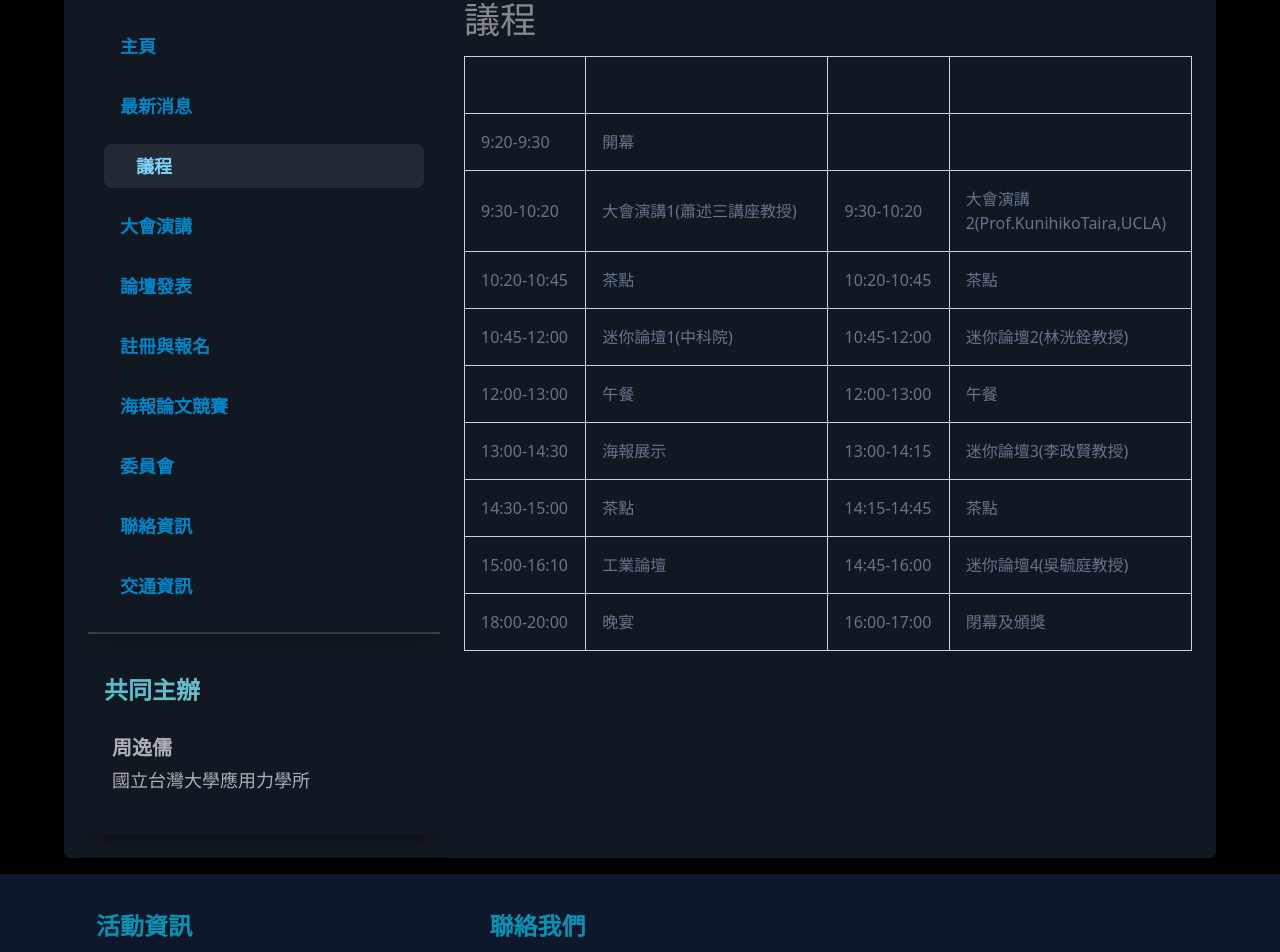
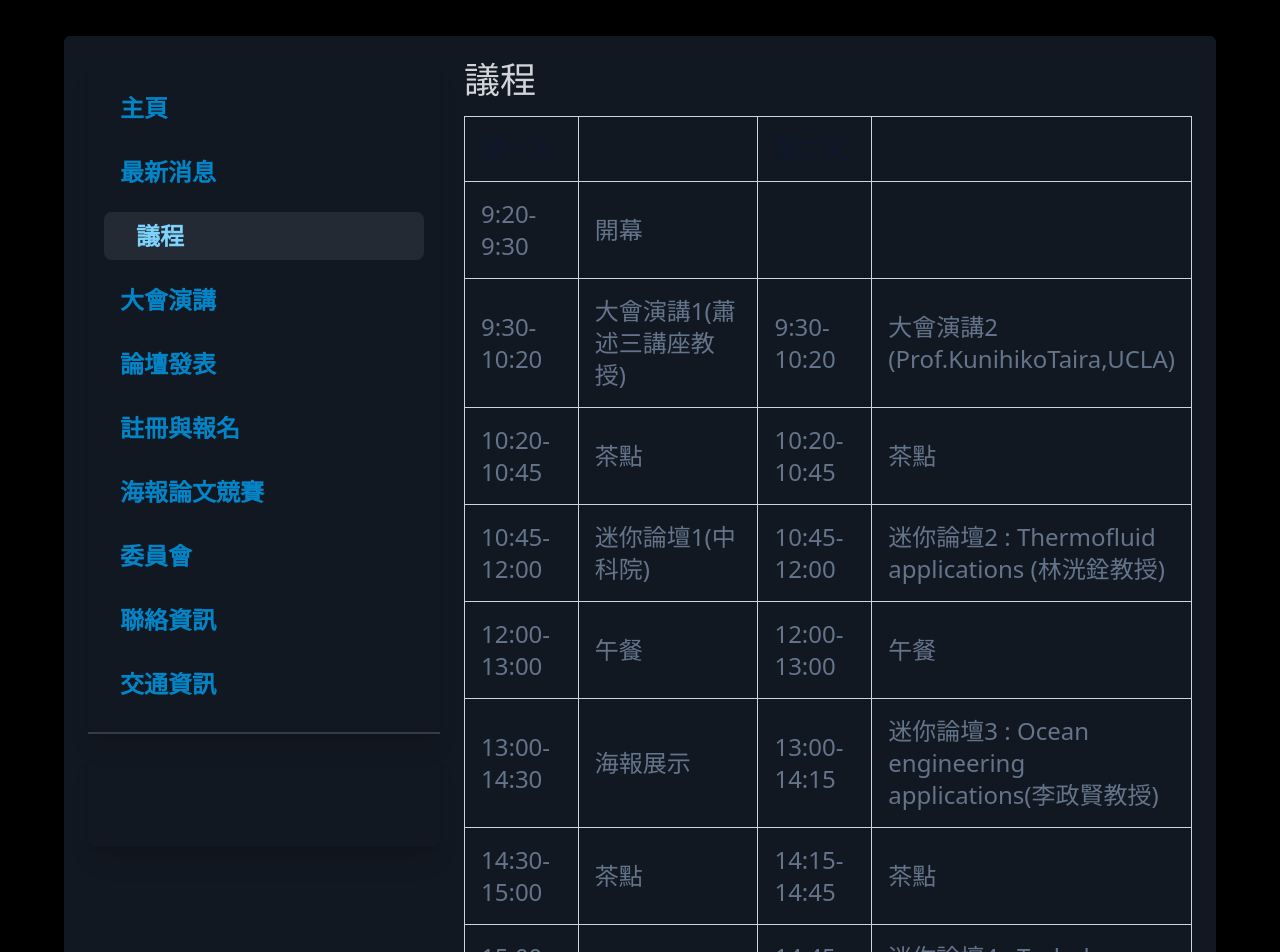
Before and after one commit to OwLu0905/fluid, a Next.js app: page /agenda in a window 1280 px wide. Shown: the part 390-1342 px from the top of the page. Built offline with nearby package versions, Linux system fonts and the light colour scheme.

Commit message:
revise fontsize and color

```diff
--- a/package.json
+++ b/package.json
@@ -16,6 +16,7 @@
     "react": "18.2.0",
     "react-dom": "18.2.0",
     "react-query": "^3.39.3",
+    "react-scripts": "^5.0.1",
     "typescript": "5.0.2"
   },
   "devDependencies": {
--- a/src/component/layouts/AppLayout.tsx
+++ b/src/component/layouts/AppLayout.tsx
@@ -18,7 +18,7 @@ const AppLayout: React.ElementType = ({ children }: any) => {
           <Image
             src="./banner/NCFD_v5.jpeg"
             width={1920}
-            height={480}
+            height={570}
             alt="第28屆全國計算流體力學學術研討會"
             priority={true}
             className="mx-auto object-cover object-top block w-full"
--- a/src/component/layouts/Footer.tsx
+++ b/src/component/layouts/Footer.tsx
@@ -10,14 +10,14 @@ const Footer = () => {
               {/* <h3 className="mb-2 pb-1 text-cyan-600 border-cyan-100/30 border-b-2 pl-2 text-xl"> */}
             <h3 className="font-semibold text-cyan-600 text-lg mb-1 sm:text-2xl py-1">活動資訊</h3>
             <div>
-              國立台灣大學 應用力學研究所
+              國立臺灣大學 應用力學研究所
             </div>
             <div>2023 NCFD 第28屆全國計算流體力學學術研討會</div>
           </div>
           <div className="mt-0 space-y-1 ">
             <h3 className="font-semibold text-cyan-600 text-lg mb-1 sm:text-2xl py-1">聯絡我們</h3>
             <address className="not-italic">
-              台北市大安區羅斯福路一段4號
+              臺北市大安區羅斯福路一段4號
             </address>
             <address className="flex items-center not-italic group hover:text-gray-300/80 hover:underline hover:underline-offset-2 hover:decoration-cyan-300">
               <a className="" href="tel:02-3366-5689">電話 : 02-3366-5689</a>
--- a/src/component/sidebar/CoCharis.tsx
+++ b/src/component/sidebar/CoCharis.tsx
@@ -1,15 +1,18 @@
 import React from "react";
 
 const CoChair = {
-  name: "共同主辦",
+  // name: "共同主辦",
+  name: " ",
 };
 const field = [
   {
     field: "",
     list: [
       {
-        name: "周逸儒",
-        edu: "國立台灣大學應用力學所",
+        // name: "周逸儒",
+        // edu: "國立台灣大學應用力學所",
+        name: " ",
+        edu: " ",
       },
     ],
   },
--- a/src/component/sidebar/Navlist.tsx
+++ b/src/component/sidebar/Navlist.tsx
@@ -32,7 +32,7 @@ const Navlist = () => {
         return (
           <li
             key={item.name}
-            className={`"bg-gray-500/20 hover:bg-gray-300/20 rounded-lg font-semibold  ${
+            className={`"bg-gray-500/20 hover:bg-gray-300/20 rounded-lg font-semibold sm:text-2xl ${
               navActiveLink(item.href)
                 ? "active:bg-gray-300/60 bg-gray-500/20 text-sky-300 transition-all ease-in-out duration-300 rounded-lg hover:bg-gray-100/40 hover:border-none font-semibold"
                 : ""
--- a/src/pages/agenda/index.tsx
+++ b/src/pages/agenda/index.tsx
@@ -8,32 +8,32 @@ const table = [
     "9:30-10:20",
     "⼤會演講1(蕭述三講座教授)",
     "9:30-10:20",
-    "⼤會演講2(Prof.KunihikoTaira,UCLA)",
+    "⼤會演講2 (Prof.KunihikoTaira,UCLA)",
   ],
   ["10:20-10:45", "茶點", "10:20-10:45", "茶點"],
-  ["10:45-12:00", "迷你論壇1(中科院)", "10:45-12:00", "迷你論壇2(林洸銓教授)"],
+  ["10:45-12:00", "迷你論壇1(中科院)", "10:45-12:00", "迷你論壇2 : Thermofluid applications (林洸銓教授)"],
   ["12:00-13:00", "午餐", "12:00-13:00", "午餐"],
-  ["13:00-14:30", "海報展⽰", "13:00-14:15", "迷你論壇3(李政賢教授)"],
+  ["13:00-14:30", "海報展⽰", "13:00-14:15", "迷你論壇3 : Ocean engineering applications(李政賢教授)"],
   ["14:30-15:00", "茶點", "14:15-14:45", "茶點"],
-  ["15:00-16:10", "⼯業論壇", "14:45-16:00", "迷你論壇4(吳毓庭教授)"],
+  ["15:00-16:10", "⼯業論壇", "14:45-16:00", "迷你論壇4 : Turbulence simulations(吳毓庭教授)"],
   ["18:00-20:00", "晚宴", "16:00-17:00", "閉幕及頒獎"],
 ];
 
 const Agenda = () => {
   return (
-    <section className="mx-auto block w-full text-gray-300/60">
+    <section className="mx-auto block w-full text-gray-300/100">
 
       <h1 className="pb-4 text-xl sm:text-4xl">
         議程
       </h1>
-      <table className="border-collapse border border-slate-500 ">
+      <table className="border-collapse border border-slate-500">
         <thead>
           <tr>
-            <th className="w-2/12 border border-slate-300 dark:border-slate-600 font-semibold p-4 text-slate-900 dark:text-slate-200 text-left">
+            <th className="w-2/12 border border-slate-300 dark:border-slate-600 font-semibold p-4 text-slate-900 dark:text-slate-200 text-left text-cyan-300/80 sm:text-2xl">
               第一天
             </th>
             <th className="w-4/12 border border-slate-300 dark:border-slate-600 font-semibold p-4 text-slate-900 dark:text-slate-200 text-left"></th>
-            <th className="w-2/12 border border-slate-300 dark:border-slate-600 font-semibold p-4 text-slate-900 dark:text-slate-200 text-left">
+            <th className="w-2/12 border border-slate-300 dark:border-slate-600 font-semibold p-4 text-slate-900 dark:text-slate-200 text-left text-cyan-300/80 sm:text-2xl">
               第二天
             </th>
             <th className="w-4/12 border border-slate-300 dark:border-slate-600 font-semibold p-4 text-slate-900 dark:text-slate-200 text-left"></th>
@@ -43,16 +43,16 @@ const Agenda = () => {
           {table.map((item) => {
             return (
               <tr key={item[0] + item[1]}>
-                <td className="border border-slate-300 dark:border-slate-700 p-4 text-slate-500 dark:text-slate-400">
+                <td className="border border-slate-300 dark:border-slate-700 p-4 text-slate-500 dark:text-slate-400 text-cyan-300/80 sm:text-2xl">
                   {item[0]}
                 </td>
-                <td className="border border-slate-300 dark:border-slate-700 p-4 text-slate-500 dark:text-slate-400">
+                <td className="border border-slate-300 dark:border-slate-700 p-4 text-slate-500 dark:text-slate-400 text-cyan-300/80 sm:text-2xl">
                   {item[1]}
                 </td>
-                <td className="border border-slate-300 dark:border-slate-700 p-4 text-slate-500 dark:text-slate-400">
+                <td className="border border-slate-300 dark:border-slate-700 p-4 text-slate-500 dark:text-slate-400 text-cyan-300/80 sm:text-2xl">
                   {item[2]}
                 </td>
-                <td className="border border-slate-300 dark:border-slate-700 p-4 text-slate-500 dark:text-slate-400">
+                <td className="border border-slate-300 dark:border-slate-700 p-4 text-slate-500 dark:text-slate-400 text-cyan-300/80 sm:text-2xl">
                   {item[3]}
                 </td>
               </tr>
--- a/src/pages/news/index.tsx
+++ b/src/pages/news/index.tsx
@@ -5,9 +5,9 @@ import AppLayout from "@/component/layouts/AppLayout";
 const News = () => {
   return (
     <section className="mx-auto block w-full text-gray-300/80">
-      <h1 className="pb-4 text-xl sm:text-4xl">
+      {/* <h1 className="pb-4 text-xl sm:text-4xl">
         第28屆全國計算流體力學學術研討會
-      </h1>
+      </h1> */}
       <h3 className="font-semibold text-base sm:text-2xl py-2">主辦單位</h3>
       <ul className="text-base sm:text-lg lg:text-xl space-y-2">
         <li>(1) 中華民國航空太空學會</li>
--- a/src/view/home/Home.tsx
+++ b/src/view/home/Home.tsx
@@ -1,9 +1,9 @@
 const HomePage = () => {
   return (
     <section className="mx-auto block w-full text-gray-300/80">
-      <h1 className="pb-4 text-xl sm:text-3xl lg:text-4xl">
+      {/* <h1 className="pb-4 text-xl sm:text-3xl lg:text-4xl">
         第28屆全國計算流體力學學術研討會
-      </h1>
+      </h1> */}
       <h3 className="font-semibold text-base sm:text-2xl py-2">主辦單位</h3>
       <ul className="text-base sm:text-lg lg:text-xl space-y-2">
         <li>(1) 中華民國航空太空學會</li>
```
Also changed, not shown: 1 other file (tests, documents, lock files or other folders).
